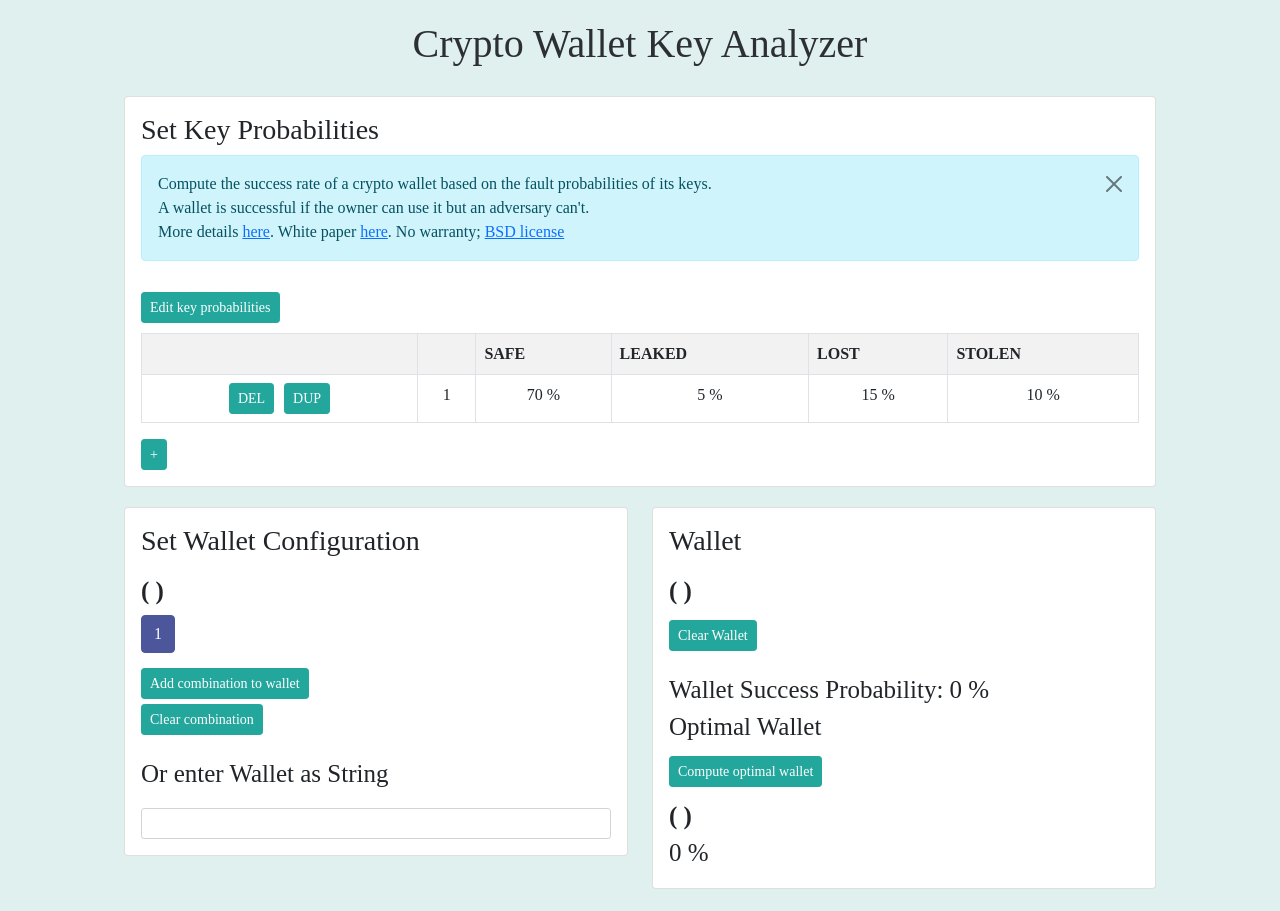
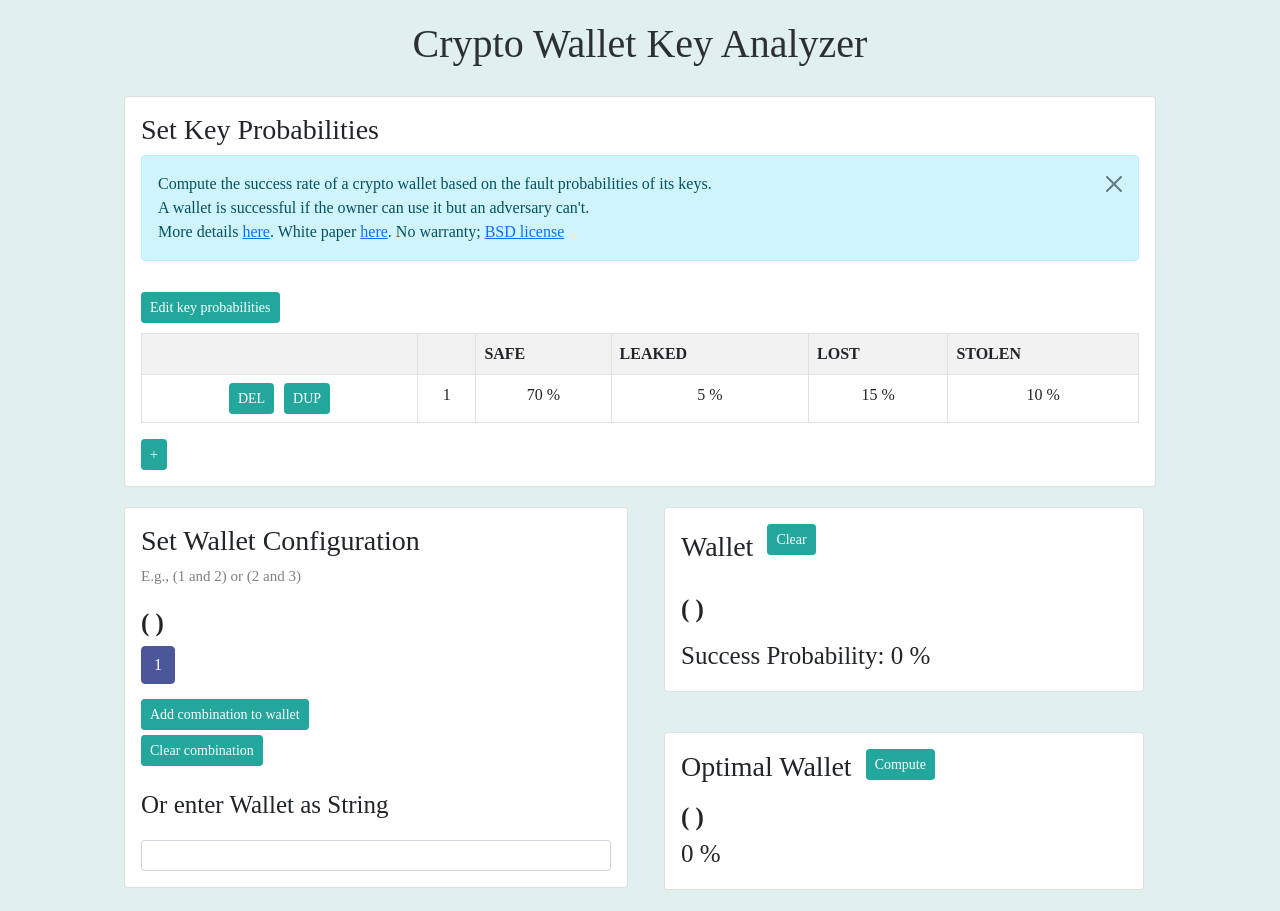
Before and after one commit to ZenGo-X/crypto-key-calculator, a React (Create React App) app: page / in a window 1280 px wide. Shown: the top 911 px of the page. Built offline with nearby package versions, Linux system fonts and the light colour scheme.

Commit message:
arrangements

```diff
--- a/src/App.js
+++ b/src/App.js
@@ -519,6 +519,7 @@ function App() {
   let walletConfCard = (<Card style={{ marginTop: '20px' }}>
     <Card.Body>
       <Card.Title style={{ fontSize: '28px' }}>Set Wallet Configuration</Card.Title>
+      <Card.Text style={{ fontSize: '15px', color: 'gray'  }}>E.g., (1 and 2) or (2 and 3)</Card.Text>
       {infoWalletConfiguration}
 
       {displayCombinationEditor()}
@@ -535,21 +536,34 @@ function App() {
 
   let walletCard = (<Card style={{ marginTop: '20px', marginBottom: '20px', minHeight: 'parent' }}>
     <Card.Body>
-      <Card.Title style={{ fontSize: '28px' }}>Wallet</Card.Title>
+      <Card.Title style={{ fontSize: '28px' }}>Wallet &nbsp;
+      <Button style={{ marginBottom: '20px' }} variant='minty' size='sm' onClick={() => { setWallet([]) }}>Clear</Button>
+      </Card.Title>
       {infoWallet}
 
       <div style={{ fontSize: '25px', fontWeight: 'bold', marginTop: '15px', marginBottom: '10px' }}>{displayWallet(wallet)}</div>
       {warnWalletReduced}
-      <Button style={{ marginBottom: '20px' }} variant='minty' size='sm' onClick={() => { setWallet([]) }}>Clear Wallet</Button>
 
-      <div style={{ fontSize: '25px' }}>Wallet Success Probability: {toPercent(computeProbabilityForWallet(wallet))}</div>
+      <div style={{ fontSize: '25px' }}>Success Probability: {toPercent(computeProbabilityForWallet(wallet))}</div>
 
-      <div style={{ fontSize: '25px', marginBottom: '10px' }}>Optimal Wallet</div>
+      {/* <div style={{ fontSize: '25px', marginBottom: '10px' }}>Optimal Wallet</div>
       <Button style={{ marginBottom: '10px' }} variant='minty' size='sm' onClick={() => { setOptimalWallet([]); setOptimalWalletProb(0); findOptimalWallet(); }}>Compute optimal wallet</Button>
       {alertCantComputeOptimalWallet}
       <div style={{ fontSize: '25px', fontWeight: 'bold' }}>{displayWallet(optimalWallet)}</div>
-      <div style={{ fontSize: '25px' }}>{toPercent(optimalWalletProb)}</div>
+      <div style={{ fontSize: '25px' }}>{toPercent(optimalWalletProb)}</div> */}
     </Card.Body>
+  </Card>);
+
+  let optimalWalletCard = (<Card style={{ marginTop: '20px', marginBottom: '20px', minHeight: 'parent' }}>
+  <Card.Body>
+    <Card.Title style={{ fontSize: '28px' }}>Optimal Wallet &nbsp;
+    {/* <div style={{ fontSize: '25px', marginBottom: '10px' }}>Optimal Wallet</div> */}
+    <Button style={{ marginBottom: '10px' }} variant='minty' size='sm' onClick={() => { setOptimalWallet([]); setOptimalWalletProb(0); findOptimalWallet(); }}>Compute</Button>
+    {alertCantComputeOptimalWallet}
+    </Card.Title>
+    <div style={{ fontSize: '25px', fontWeight: 'bold' }}>{displayWallet(optimalWallet)}</div>
+    <div style={{ fontSize: '25px' }}>{toPercent(optimalWalletProb)}</div>
+  </Card.Body>
   </Card>);
 
   let cardsContainer = <div></div>;
@@ -560,7 +574,14 @@ function App() {
       </Row>
       <Row style={{ marginLeft: marginHorizontalPx, marginRight: marginHorizontalPx }}>
         <Col>{walletConfCard}</Col>
-        <Col>{walletCard}</Col>
+        <Col>
+            <Row style={{ marginLeft: '0px', marginRight: '0px' }}>
+              <Col>{walletCard}</Col>
+            </Row>
+            <Row style={{ marginLeft: '0px', marginRight: '0px' }}>
+              <Col>{optimalWalletCard}</Col>
+            </Row>
+        </Col>
       </Row>
     </Container>;
   }
```
